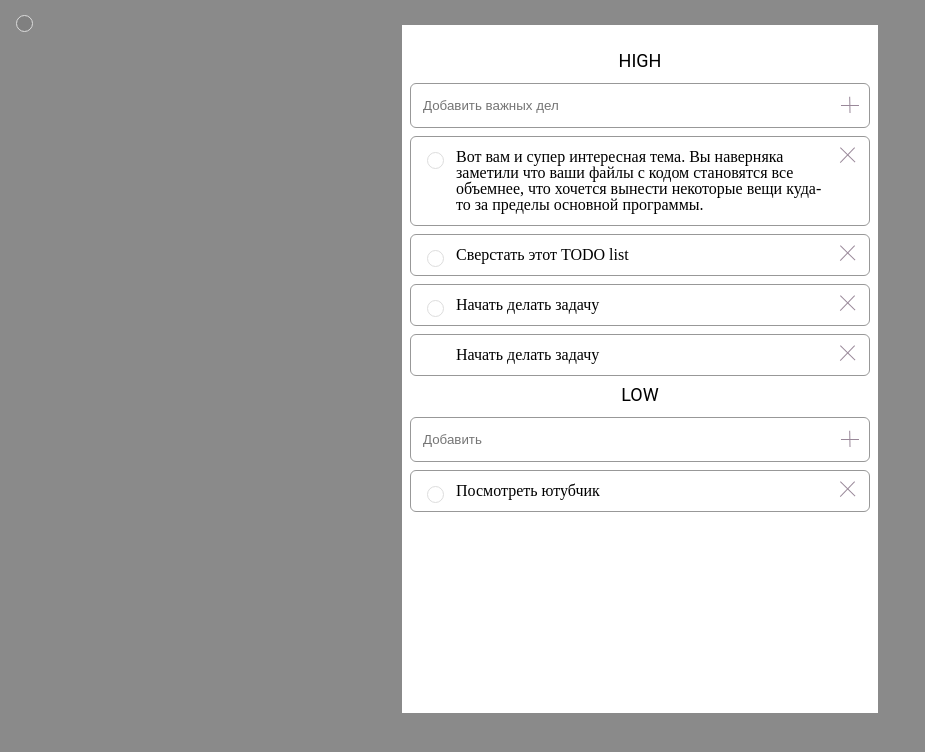
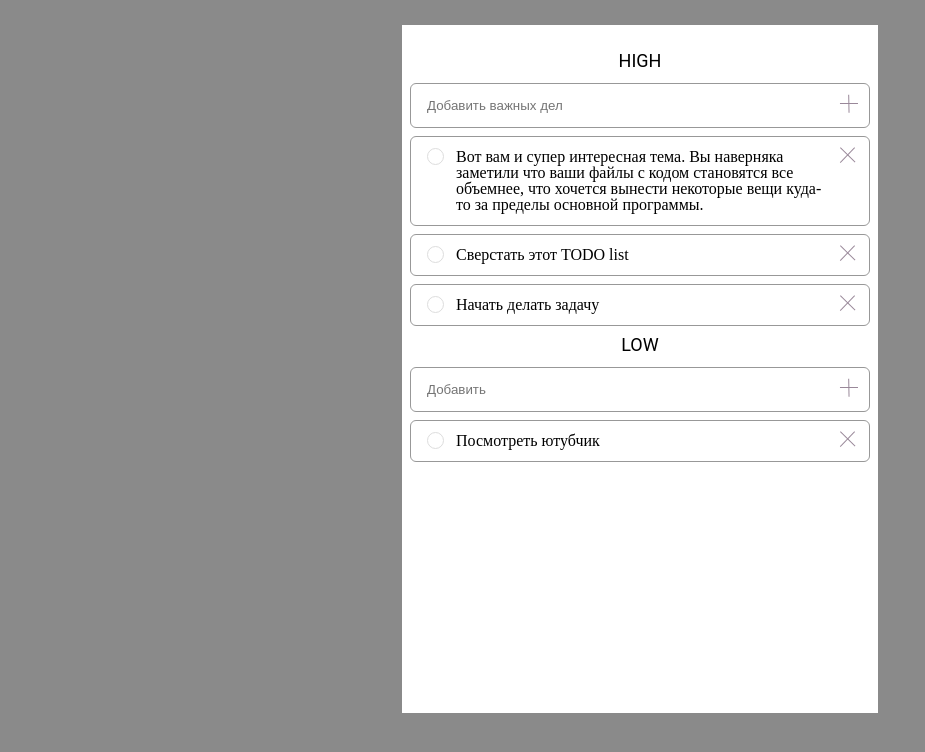
Before and after one commit to Krooshk/Strada, a plain HTML site: page ToDo_ui/index.html in a window 1280 px wide. Shown: the whole page, without its empty margins (0-925 px from the left). Drawn offline with Linux system fonts and the light colour scheme.

Commit message:
feat: finish layout

```diff
--- a/ToDo_ui/index.html
+++ b/ToDo_ui/index.html
@@ -13,7 +13,7 @@
     <div class="wrapper">
         <div class="container">
             <h2>HIGH</h2>
-            <label>
+            <label class="input-text">
 				<input type="text" placeholder="Добавить важных дел">
 			</label>
             <label class="checkbox">
@@ -28,12 +28,8 @@
 				<input type="checkbox" class="checkbox-round" name="happy3" value="yes">Начать делать
 				задачу
 			</label>
-            <label class="checkbox" for="123">
-				Начать делать
-				задачу
-			</label><input id="123" type="checkbox" checked class="checkbox-round" name="happy4" value="yes">
             <h2>LOW</h2>
-            <label>
+            <label class="input-text">
 				<input type="text" placeholder="Добавить  ">
 			</label>
             <label class="checkbox">
--- a/ToDo_ui/style.css
+++ b/ToDo_ui/style.css
@@ -153,14 +153,24 @@ body {
     padding: 25px 8px;
 }
 
-input[type="text"] {
+.input-text {
     width: 460px;
     height: 45px;
+    display: block;
+    margin-bottom: 8px;
     background: #FFFFFF;
     border: 1px solid #989898;
     border-radius: 6px;
-    padding: 12px;
-    margin-bottom: 8px;
+}
+
+input[type="text"] {
+    margin: 6px 8px 8px 8px;
+    width: 420px;
+    height: auto;
+    padding: 8px;
+    border: none;
+    padding-top: 8px;
+    outline: none;
 }
 
 label {
@@ -171,7 +181,7 @@ label:before {
     content: "";
     position: absolute;
     right: 10px;
-    top: 0;
+    top: 10px;
     bottom: 0;
     width: 20px;
     background: url("./assets/close-icon.svg") no-repeat;
@@ -208,7 +218,7 @@ h2 {
     background-color: rgb(255, 255, 255);
     border-radius: 50%;
     vertical-align: middle;
-    border: 1px solid #ddd;
+    border: 1px solid rgb(221, 221, 221);
     appearance: none;
     -webkit-appearance: none;
     outline: none;
@@ -216,20 +226,18 @@ h2 {
 }
 
 .checkbox-round:checked {
-    background-color: gray;
+    background-color: rgba(196, 196, 196, 1);
+    border: 2px solid rgb(255, 255, 255);
+    outline: 1px solid #998899;
+    ;
 }
 
 input[type="checkbox"] {
     position: absolute;
-    top: 12px;
+    top: 8px;
     left: 12px;
 }
 
 .checkbox:has(>.checkbox-round:checked) {
-    background-color: aqua;
+    background: linear-gradient(0deg, rgba(152, 152, 152, 0.3), hsla(0, 0%, 60%, 0.3)), linear-gradient(0deg, #F4F4F4, #F4F4F4);
 }
-
-
-/* .checkbox-round:checked~.checkbox {
-    background-color: aqua;
-} */
```
